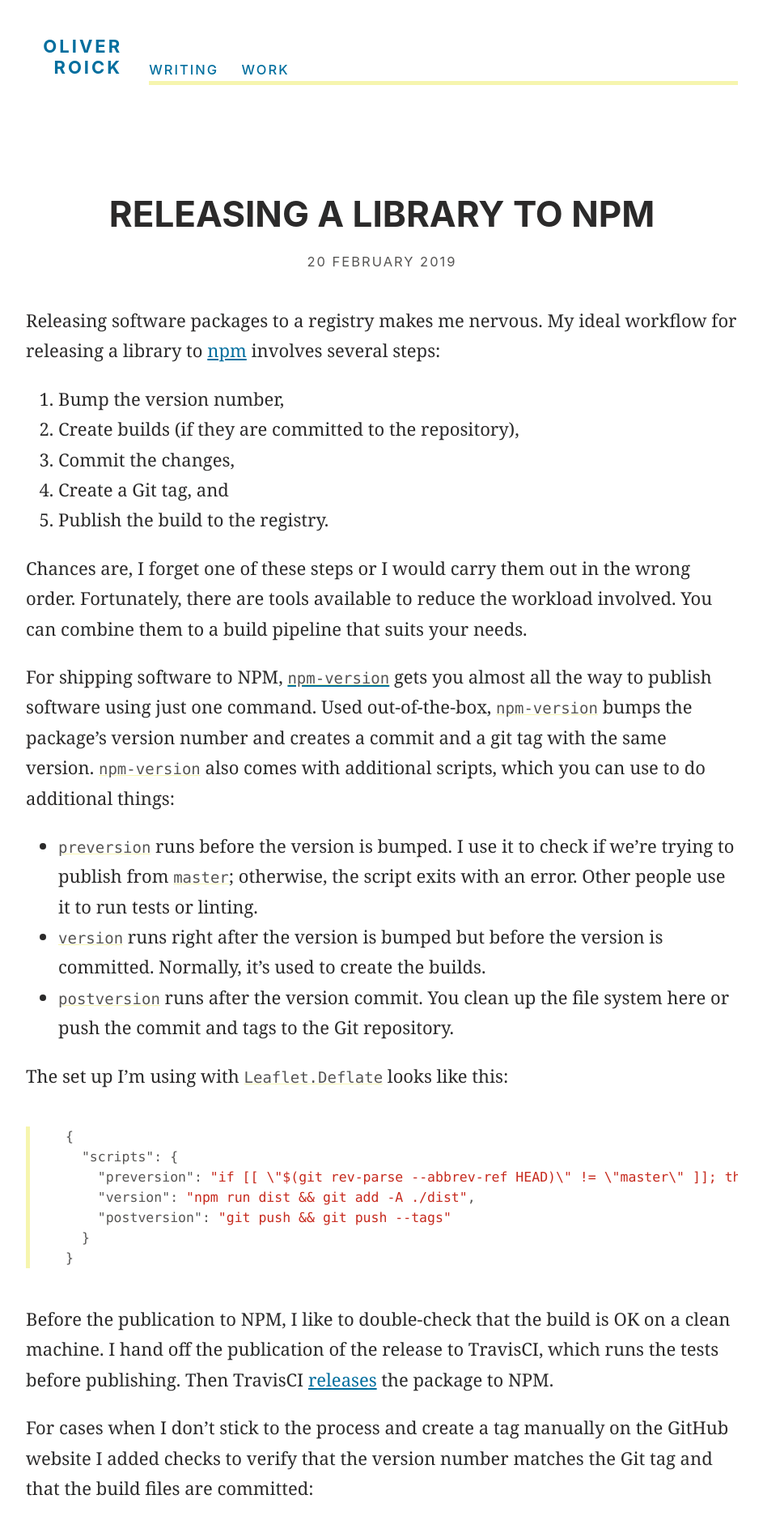
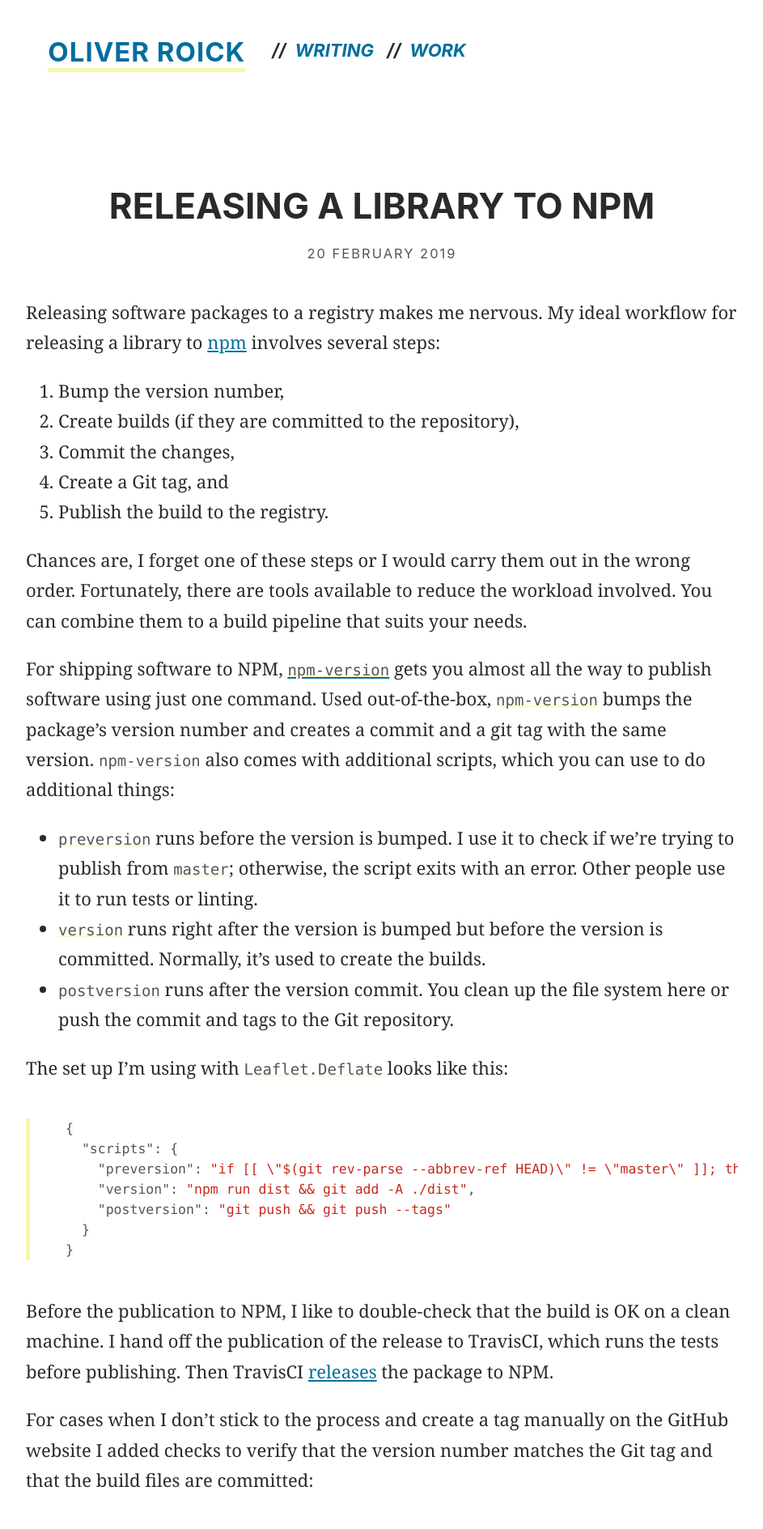
Before and after one commit to oliverroick/oliverroick.net, a Jekyll site: the page built from index.html, in a window 1280 px wide. Shown: the top 1888 px of the page at 81% size, without its empty margins (168-1111 px from the left). Built offline with Jekyll 4.4.1, drawn with Linux system fonts in a browser that asks for light colours.

Commit message:
Header rework

```diff
--- a/css/roick.css
+++ b/css/roick.css
@@ -135,9 +135,14 @@ header {
 header > h1 {
   text-transform: uppercase;
   font-size: var(--base-size);
-  letter-spacing: 3px;
-  margin: 0;
-  grid-column: 1 / span 1;
+  letter-spacing: 1px;
+  margin: 0 0 var(--gap-xxs) 0;
+  grid-column: 1 / span 2;
+}
+
+body#home header h1 a {
+  text-decoration: none;
+  border-bottom: var(--border-size) solid var(--vanilla);
 }
 
 header > h1 > a:visited {
@@ -146,29 +151,28 @@ header > h1 > a:visited {
 
 header > nav {
   text-transform: uppercase;
-  letter-spacing: 2px;
-  font-size: var(--font-s);
-  border-bottom: var(--border-size) solid var(--vanilla);
-  grid-column: 2 / span 5;
+  font-size: var(--base-size);
+  font-weight: bold;
+  font-style: italic;
+  grid-column: 3 / span 4;
 }
 
 header > nav > ul {
-  margin: 28px 0 0 0;
+  margin: 0 0 0 0;
   padding: 0;
   list-style: none;
 }
 
-header > nav > ul > li {
-  display: inline;
-  margin-right: var(--base-size);
+header > nav > ul > li::before {
+  content: "//";
+  padding-right: var(--gap-xxs);
 }
 
-body#writing header > nav > ul > li#li_writing:before,
-body#blog header > nav > ul > li#li_writing:before,
-body#work header > nav > ul > li#li_work:before {
-  content: "●";
-  color: var(--blue);
-  padding-right: 3px;
+body#writing header > nav > ul > li#li_writing > a,
+body#blog header > nav > ul > li#li_writing > a,
+body#work header > nav > ul > li#li_work > a {
+  border-bottom: var(--border-size) solid var(--vanilla);
+  text-decoration: none;
 }
 
 header a {
@@ -327,6 +331,19 @@ table.db .sk {
 
   header > h1 {
     text-align: right;
+    font-size: var(--font-m);
+  }
+
+  header > nav > ul > li {
+    display: inline;
+  }
+
+  header > nav > ul > li::before {
+    padding-left: var(--gap-xxs);
+  }
+
+  header > nav > ul > li:first-child::before {
+    padding-left: 0;
   }
 
   footer #left {
```
